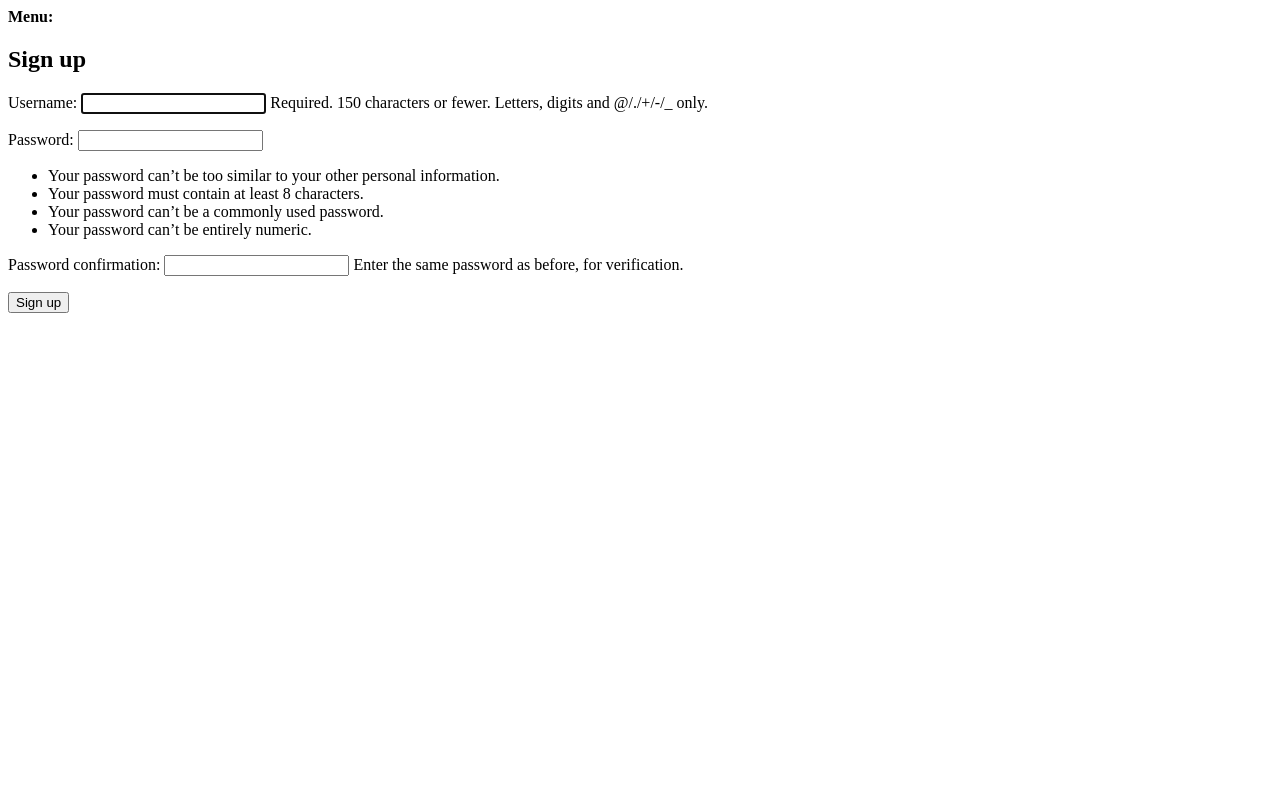
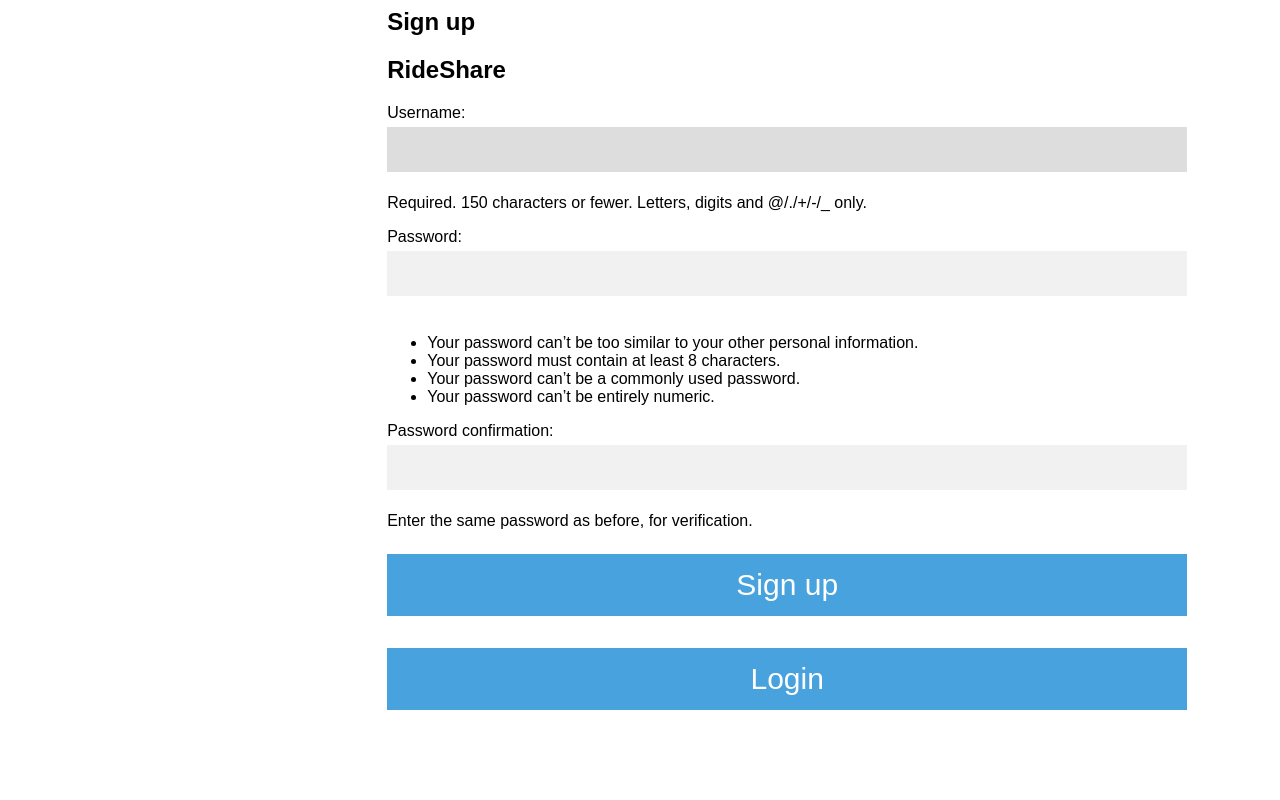
Before and after one commit to vedangj044/retech, a Django app: page /signup/ in a window 1280 px wide. Run offline with Django 3.2, Linux system fonts and the light colour scheme.

Commit message:
added required login for home page, and styled singup.html

```diff
--- a/rideshare/rideone/templates/home.html
+++ b/rideshare/rideone/templates/home.html
@@ -1 +1,5 @@
 {% extends 'base.html' %}
+
+{% block content %}
+  <button><a href="/admin/logout">Logout</a></button>
+{% endblock %}
--- a/rideshare/rideone/templates/signup.html
+++ b/rideshare/rideone/templates/signup.html
@@ -1,10 +1,96 @@
-{% extends 'base.html' %}
+<head>
+  <style>
+  body {font-family: Arial, Helvetica, sans-serif;}
+  * {box-sizing: border-box}
 
+  /* Full-width input fields */
+  input[type=text], input[type=password] {
+    width: 100%;
+    padding: 15px;
+    margin: 5px 0 22px 0;
+    display: inline-block;
+    border: none;
+    background: #f1f1f1;
+  }
+
+  input[type=text]:focus, input[type=password]:focus {
+    background-color: #ddd;
+    outline: none;
+  }
+
+  hr {
+    border: 1px solid #1e90ff;
+    margin-bottom: 25px;
+  }
+
+  /* Set a style for all buttons */
+  button {
+    background-color: #3498db ;
+    color: white;
+    padding: 14px 20px;
+    margin: 8px 0;
+    border: none;
+    cursor: pointer;
+    width: 100%;
+    opacity: 0.9;
+    font-size: 30px;
+  }
+
+  button:hover {
+    opacity:1;
+  }
+
+  /* Extra styles for the cancel button */
+  .cancelbtn {
+    padding: 14px 20px;
+    background-color: #f44336;
+  }
+
+  /* Float cancel and signup buttons and add an equal width */
+  .cancelbtn, .signupbtn {
+    float: left;
+    width: 50%;
+  }
+
+  /* Add padding to container elements */
+  .container {
+    padding: 16px;
+  }
+
+  /* Clear floats */
+  .clearfix::after {
+    content: "";
+    clear: both;
+    display: table;
+  }
+
+  /* Change styles for cancel button and signup button on extra small screens */
+  @media screen and (max-width: 300px) {
+    .cancelbtn, .signupbtn {
+       width: 100%;
+    }
+  }
+  .main{
+    max-width:800px;
+
+  }
+  .am{
+    margin-left: 30%;
+  }
+  </style>
+
+</head>
 {% block content %}
-  <h2>Sign up</h2>
-  <form method="post">
-    {% csrf_token %}
-    {{ form.as_p }}
-    <button type="submit">Sign up</button>
-  </form>
+  <div class="am">
+    <h2>Sign up </h2>
+    <h2>RideShare</h2>
+  <div class="main">
+    <form method="post">
+      {% csrf_token %}
+      {{ form.as_p }}
+      <button type="submit">Sign up</button>
+    </form>
+  <a href="/admin">   <button href="/admin">Login</button></a>
+  </div>
+  </div>
 {% endblock %}
--- a/rideshare/rideone/views.py
+++ b/rideshare/rideone/views.py
@@ -2,6 +2,7 @@ from django.shortcuts import render
 from django.contrib.auth import login, authenticate
 from django.contrib.auth.forms import UserCreationForm
 from django.shortcuts import render, redirect
+from django.contrib.auth.decorators import login_required
 
 def signup(request):
     if request.method == 'POST':
@@ -17,6 +18,6 @@ def signup(request):
         form = UserCreationForm()
     return render(request, 'signup.html', {'form': form})
 # Create your views here.
-
+@login_required(login_url="/signup")
 def home(request):
     return render(request, 'home.html')
--- a/rideshare/rideshare/urls.py
+++ b/rideshare/rideshare/urls.py
@@ -23,7 +23,7 @@ admin.site.site_title = "Ride Share Admin Portal"
 admin.site.index_title = "Welcome to RideShare"
 
 urlpatterns = [
-    path('admin/', admin.site.urls),
+    path('admin/', admin.site.urls, name='admin'),
     url(r'^signup/$', core_views.signup, name='signup'),
     url(r'^home/$', core_views.home, name='home'),
 ]
```
Also changed, not shown: rideshare/db.sqlite3.
